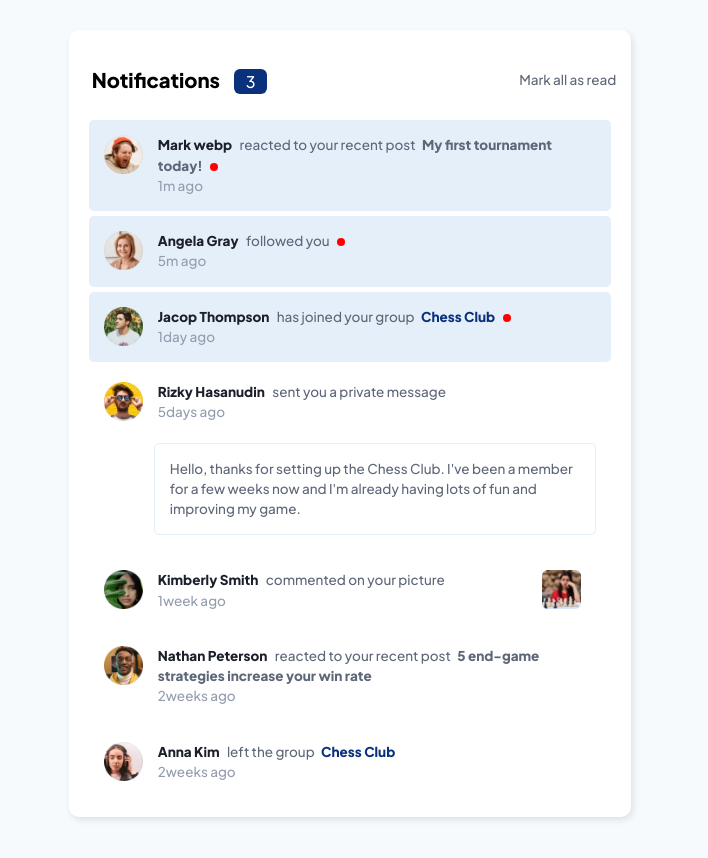
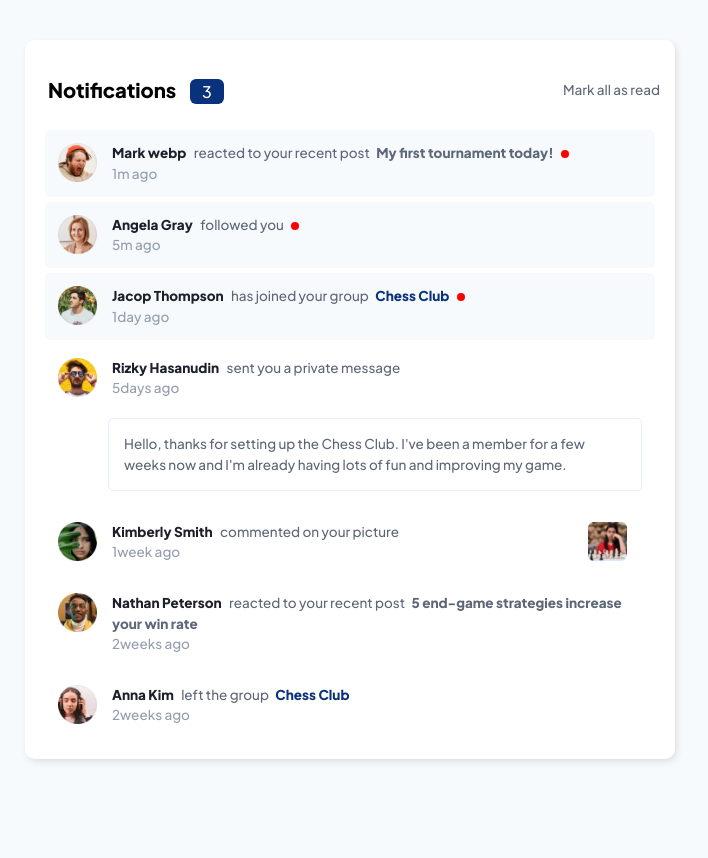
Before and after one commit to K01wfd/Notifaction-Page, a plain HTML site: page index.html in a window 1280 px wide. Shown: the whole page, without its empty margins (290-998 px from the left). Drawn offline with Linux system fonts and the light colour scheme.

Commit message:
fixing html accessibility issues, styling fixing, adding new screenshots

```diff
--- a/css/styles.css
+++ b/css/styles.css
@@ -33,22 +33,19 @@ body {
   font-weight: 400;
   line-height: 1.5;
   background-color: var(--very-light-grayish-blue);
-  display: flex;
-  justify-content: center;
-  align-items: center;
+
   padding: 2rem 1.5rem 6rem;
 }
 
 /* Notification page styles */
 /* page header */
 .ntf-container {
-  max-width: 45%;
-  min-width: 375px;
-  margin: 1rem auto;
+  max-width: 650px;
   padding: 1.5rem;
   background-color: var(--color-White);
   box-shadow: 2px 3px 7px rgba(0, 0, 0, 0.1);
   border-radius: 10px;
+  margin: 2rem auto;
 }
 
 .ntf__header {
@@ -90,13 +87,13 @@ body {
   display: flex;
   flex-wrap: wrap;
   justify-content: space-between;
-  padding: 1.5rem;
+  padding: 1.3rem;
   margin-bottom: 0.5rem;
   border-radius: 5px;
 }
 
 .unread-background {
-  background-color: var(--light-grayish-blue-1);
+  background-color: var(--very-light-grayish-blue);
 }
 img {
   width: 3.9rem;
--- a/index.html
+++ b/index.html
@@ -14,7 +14,7 @@
     <link rel="stylesheet" href="css/styles.css" />
   </head>
   <body>
-    <section class="ntf-container">
+    <main class="ntf-container">
       <!-- Header section -->
       <div class="ntf__header">
         <h2 class="header__heading">
@@ -23,7 +23,7 @@
         <span id="mark-all" class="header__markAll">Mark all as read</span>
       </div>
       <!-- Notifications Details -->
-      <main class="ntfs">
+      <div class="ntfs">
         <div class="ntf__card unread-background">
           <div class="card__body">
             <img
@@ -166,8 +166,8 @@
             </div>
           </div>
         </div>
-      </main>
-    </section>
+      </div>
+    </main>
     <script src="js/app.js"></script>
   </body>
 </html>
```
Also changed, not shown: screenshots/desktop.png, screenshots/mobile.png.
